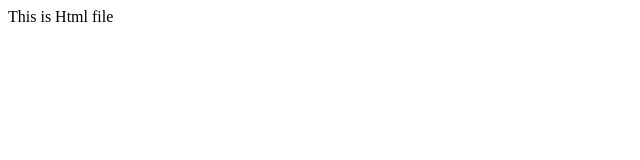
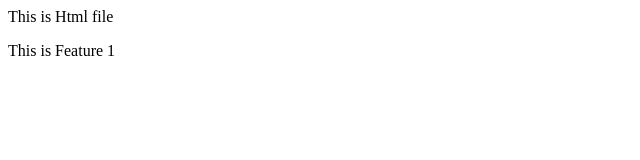
Before and after one commit to 789478/password-generate, a plain HTML site: page index.html in a window 1280 px wide. Shown: the full height of the page, 0-640 px from the left. Drawn offline with Linux system fonts and the light colour scheme.

Commit message:
Add new feature

```diff
--- a/index.html
+++ b/index.html
@@ -1 +1,3 @@
 <p>This is Html file</p>
+<p>This is Feature 1
+</p>
```
